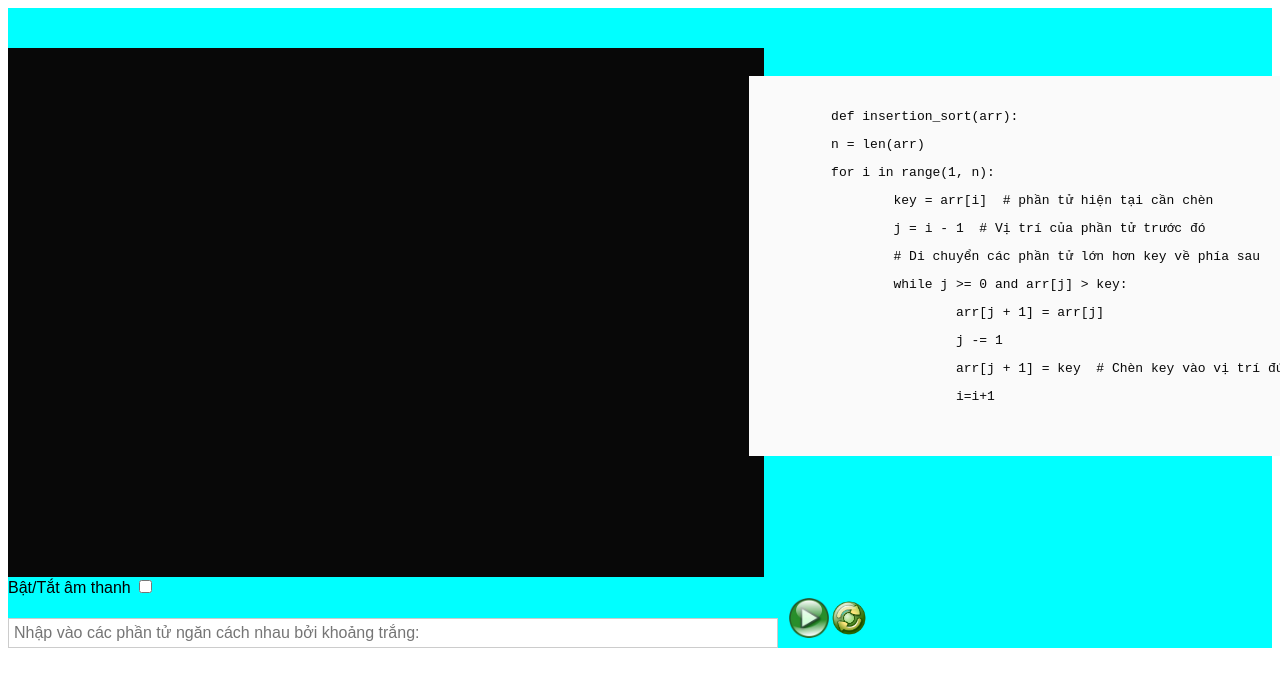
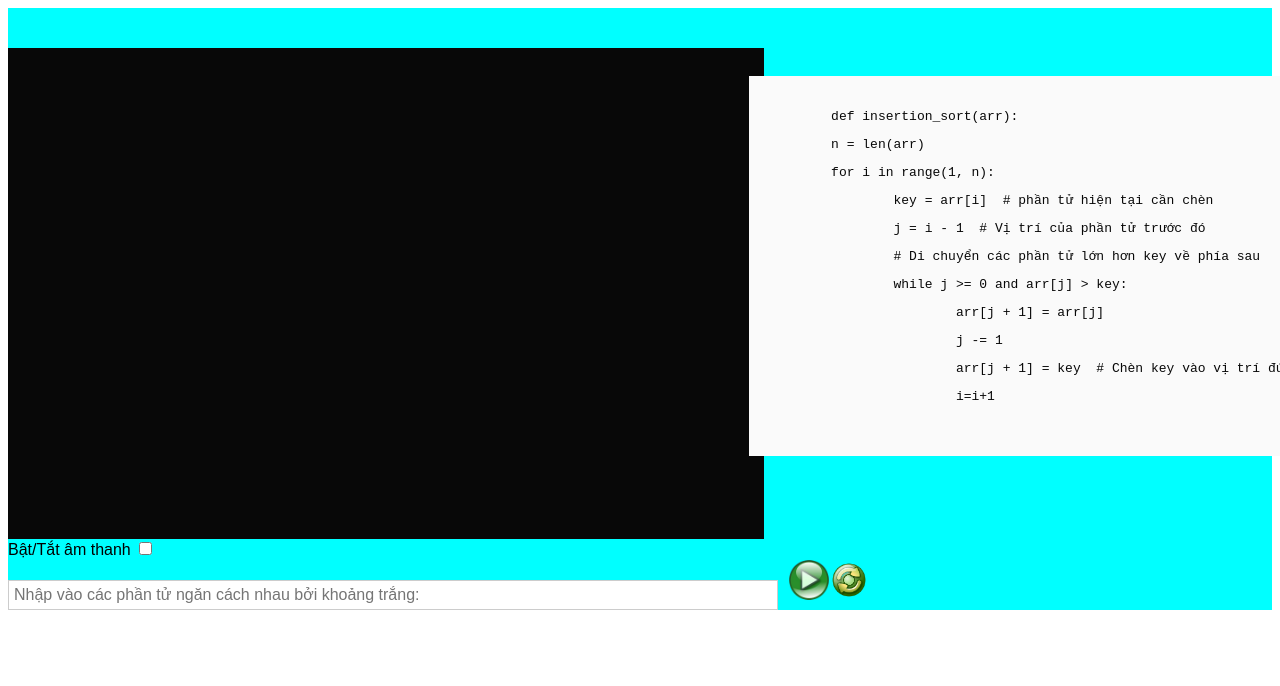
Before and after one commit to LeMinhTrungKien/InsertsortSimulate, a plain HTML site: page index.html in a window 1280 px wide. Drawn offline with Linux system fonts and the light colour scheme.

```diff
--- a/styles.css
+++ b/styles.css
@@ -96,7 +96,7 @@
 
 .Simulate {
   width: 20cm;
-  height: 14cm;
+  height: 13cm;
   background-color: rgb(8, 8, 8);
   overflow: auto;
 }
```
